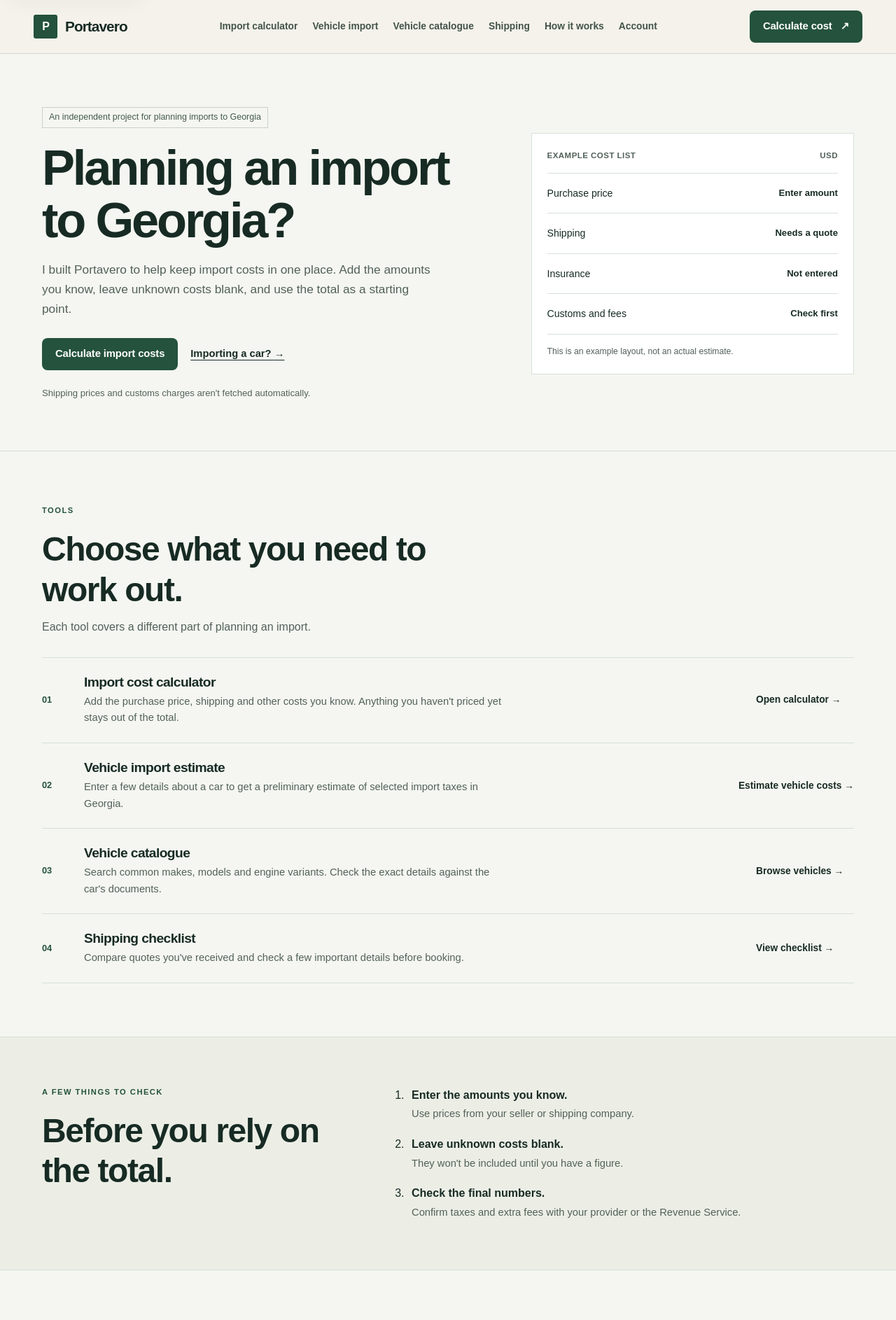
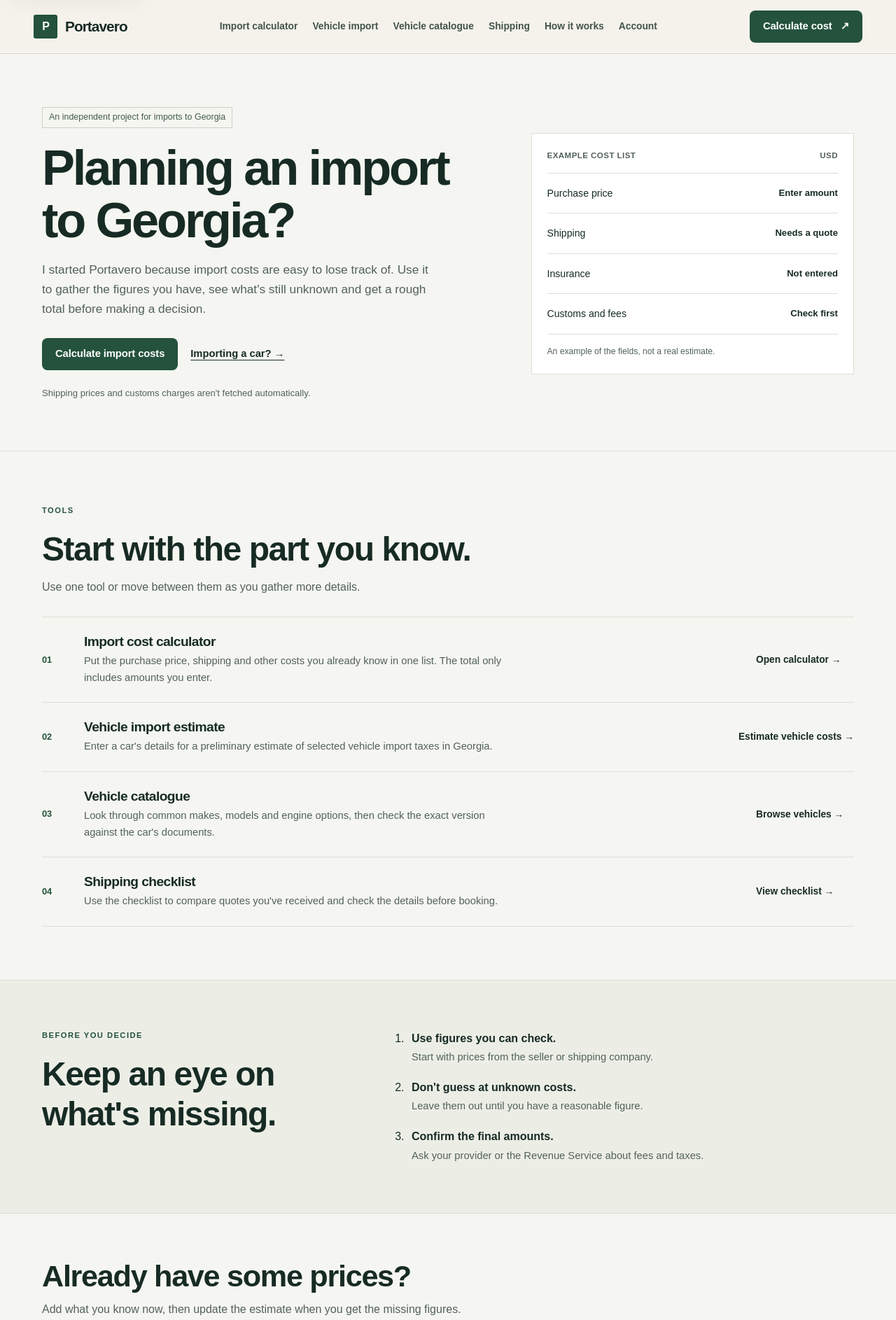
Before and after one commit to GIORGIO2032Q4E/portavero, a Next.js app: page / in a window 1280 px wide. Shown: the top 1886 px of the page at 70% size. Built offline with nearby package versions, Linux system fonts and the light colour scheme; no server answers.

Commit message:
Make homepage and About copy more personal
Make the homepage and About text more specific while keeping the existing design and features.

```diff
--- a/src/app/page.tsx
+++ b/src/app/page.tsx
@@ -4,28 +4,28 @@ const tools = [
   {
     number: "01",
     title: "Import cost calculator",
-    description: "Add the purchase price, shipping and other costs you know. Anything you haven't priced yet stays out of the total.",
+    description: "Put the purchase price, shipping and other costs you already know in one list. The total only includes amounts you enter.",
     href: "/calculator",
     link: "Open calculator"
   },
   {
     number: "02",
     title: "Vehicle import estimate",
-    description: "Enter a few details about a car to get a preliminary estimate of selected import taxes in Georgia.",
+    description: "Enter a car's details for a preliminary estimate of selected vehicle import taxes in Georgia.",
     href: "/vehicle-import",
     link: "Estimate vehicle costs"
   },
   {
     number: "03",
     title: "Vehicle catalogue",
-    description: "Search common makes, models and engine variants. Check the exact details against the car's documents.",
+    description: "Look through common makes, models and engine options, then check the exact version against the car's documents.",
     href: "/vehicles",
     link: "Browse vehicles"
   },
   {
     number: "04",
     title: "Shipping checklist",
-    description: "Compare quotes you've received and check a few important details before booking.",
+    description: "Use the checklist to compare quotes you've received and check the details before booking.",
     href: "/shipping",
     link: "View checklist"
   }
@@ -37,9 +37,9 @@ export default function HomePage() {
       <section className="simple-hero">
         <div className="container simple-hero-grid">
           <div className="simple-hero-copy">
-            <p className="simple-status">An independent project for planning imports to Georgia</p>
+            <p className="simple-status">An independent project for imports to Georgia</p>
             <h1>Planning an import to Georgia?</h1>
-            <p className="simple-lede">I built Portavero to help keep import costs in one place. Add the amounts you know, leave unknown costs blank, and use the total as a starting point.</p>
+            <p className="simple-lede">I started Portavero because import costs are easy to lose track of. Use it to gather the figures you have, see what's still unknown and get a rough total before making a decision.</p>
             <div className="hero-actions">
               <Link href="/calculator" className="button button-dark">Calculate import costs</Link>
               <Link href="/vehicle-import" className="simple-text-link">Importing a car? <span aria-hidden="true">→</span></Link>
@@ -55,7 +55,7 @@ export default function HomePage() {
             <div className="simple-example-row"><span>Shipping</span><strong>Needs a quote</strong></div>
             <div className="simple-example-row"><span>Insurance</span><strong>Not entered</strong></div>
             <div className="simple-example-row"><span>Customs and fees</span><strong>Check first</strong></div>
-            <p className="simple-example-foot">This is an example layout, not an actual estimate.</p>
+            <p className="simple-example-foot">An example of the fields, not a real estimate.</p>
           </aside>
         </div>
       </section>
@@ -64,8 +64,8 @@ export default function HomePage() {
         <div className="container">
           <div className="simple-section-heading">
             <p className="editorial-label">TOOLS</p>
-            <h2>Choose what you need to work out.</h2>
-            <p>Each tool covers a different part of planning an import.</p>
+            <h2>Start with the part you know.</h2>
+            <p>Use one tool or move between them as you gather more details.</p>
           </div>
           <div className="simple-tool-list">
             {tools.map((tool) => (
@@ -85,21 +85,21 @@ export default function HomePage() {
       <section className="simple-how-section">
         <div className="container simple-how-grid">
           <div>
-            <p className="editorial-label">A FEW THINGS TO CHECK</p>
-            <h2>Before you rely on the total.</h2>
+            <p className="editorial-label">BEFORE YOU DECIDE</p>
+            <h2>Keep an eye on what's missing.</h2>
           </div>
           <ol>
-            <li><strong>Enter the amounts you know.</strong><span>Use prices from your seller or shipping company.</span></li>
-            <li><strong>Leave unknown costs blank.</strong><span>They won't be included until you have a figure.</span></li>
-            <li><strong>Check the final numbers.</strong><span>Confirm taxes and extra fees with your provider or the Revenue Service.</span></li>
+            <li><strong>Use figures you can check.</strong><span>Start with prices from the seller or shipping company.</span></li>
+            <li><strong>Don't guess at unknown costs.</strong><span>Leave them out until you have a reasonable figure.</span></li>
+            <li><strong>Confirm the final amounts.</strong><span>Ask your provider or the Revenue Service about fees and taxes.</span></li>
           </ol>
         </div>
       </section>
 
       <section className="simple-bottom-cta">
         <div className="container">
-          <h2>Got a few figures already?</h2>
-          <p>Add them now and update the estimate when you get more accurate quotes.</p>
+          <h2>Already have some prices?</h2>
+          <p>Add what you know now, then update the estimate when you get the missing figures.</p>
           <Link href="/calculator" className="button button-dark">Open calculator</Link>
         </div>
       </section>
```
Also changed, not shown: src/app/about/page.tsx (+12 -12 lines).
